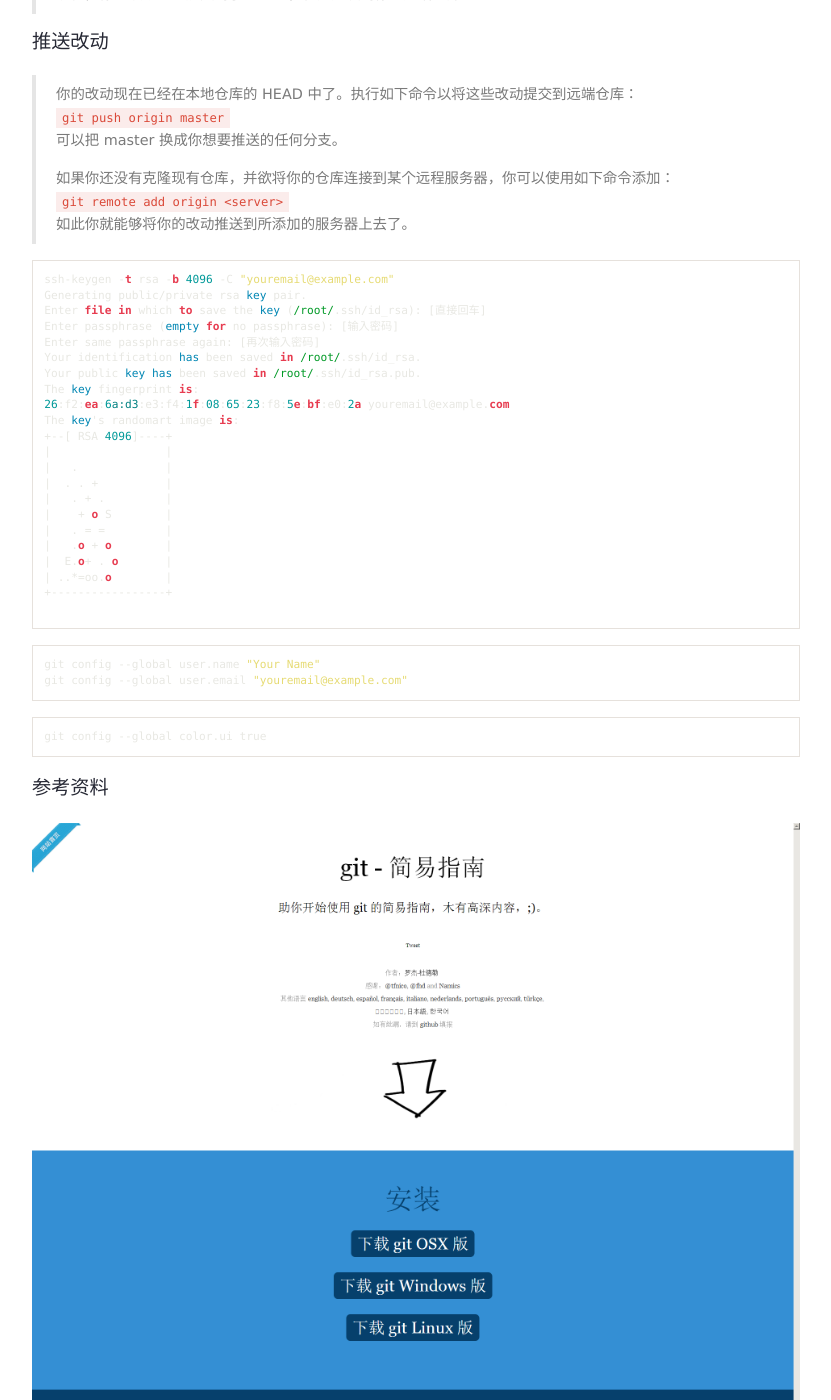
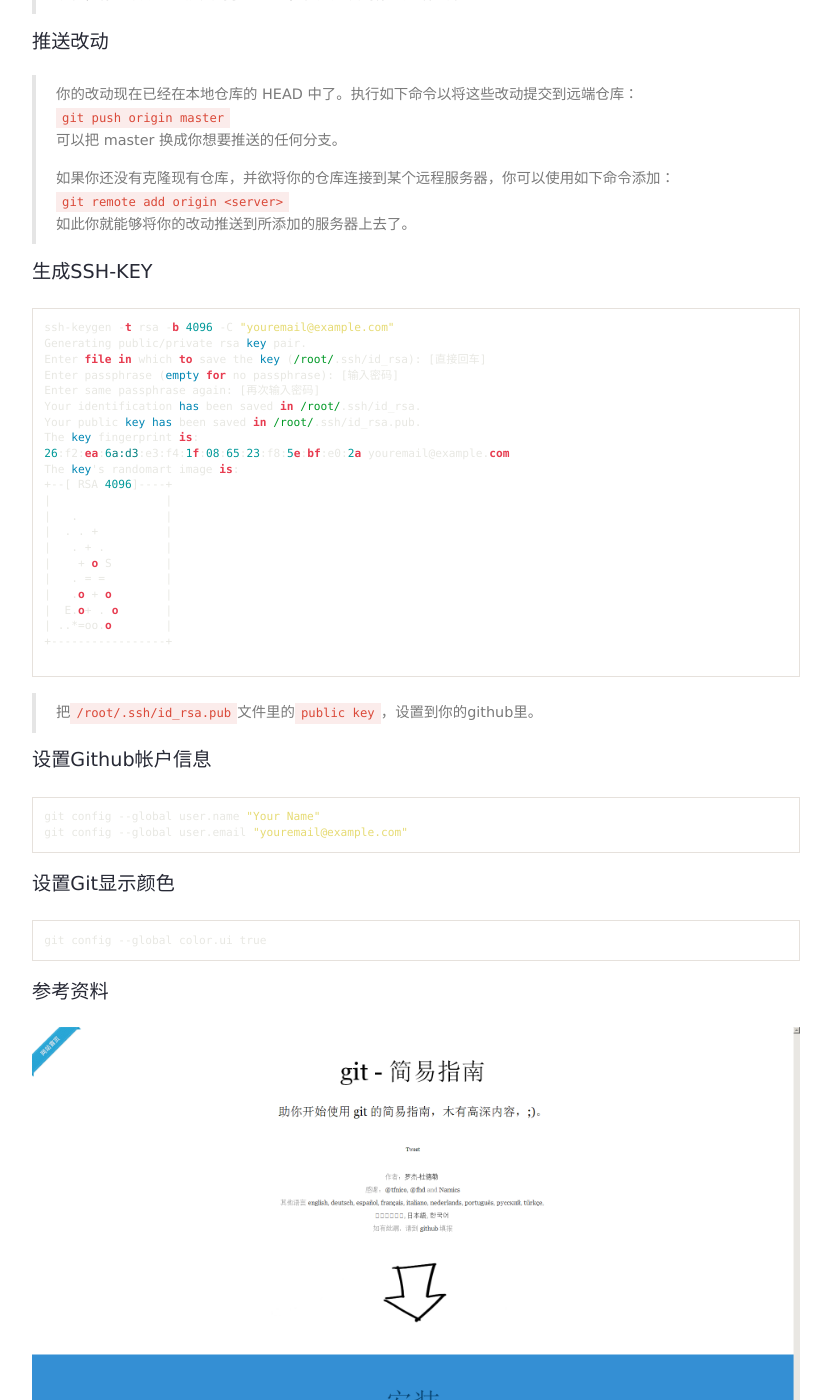
Before and after one commit to junhc/junhc.github.io, a Jekyll site: the page built from _posts/2015-08-23-git.md, in a window 1280 px wide and 1400 px high, scrolled down 995 px. Shown: the whole window, without its empty margins (224-1055 px from the left). Built offline with Jekyll 4.4.1, drawn with Linux system fonts in a browser that asks for light colours; Markdown is read by kramdown in place of the engine named in the settings; comment, search, counter and statistics services are not loaded.

Commit message:
新增git使用指南

````diff
--- a/_posts/2015-08-23-git.md
+++ b/_posts/2015-08-23-git.md
@@ -35,6 +35,7 @@ permalink: git
 > `git remote add origin <server>`
 > 如此你就能够将你的改动推送到所添加的服务器上去了。
 
+#### 生成SSH-KEY
 ```vim
 ssh-keygen -t rsa -b 4096 -C "youremail@example.com"
 Generating public/private rsa key pair.
@@ -60,10 +61,16 @@ The key's randomart image is:
 
 ```
 
+> 把`/root/.ssh/id_rsa.pub`文件里的`public key`，设置到你的github里。
+
+#### 设置Github帐户信息
+
 ```vim
 git config --global user.name "Your Name"
 git config --global user.email "youremail@example.com"
 ```
+
+#### 设置Git显示颜色
 
 ```vim
 git config --global color.ui true
````
